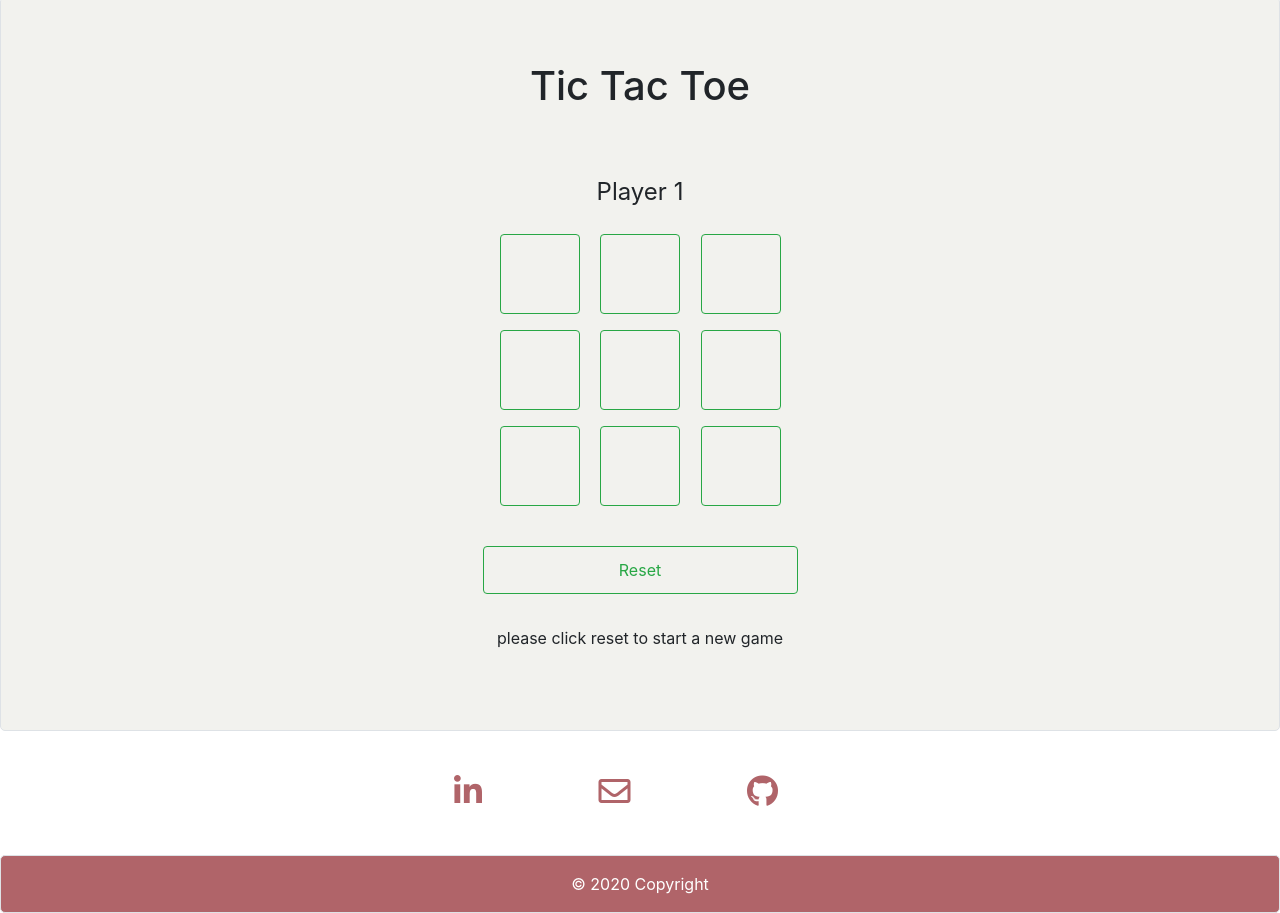
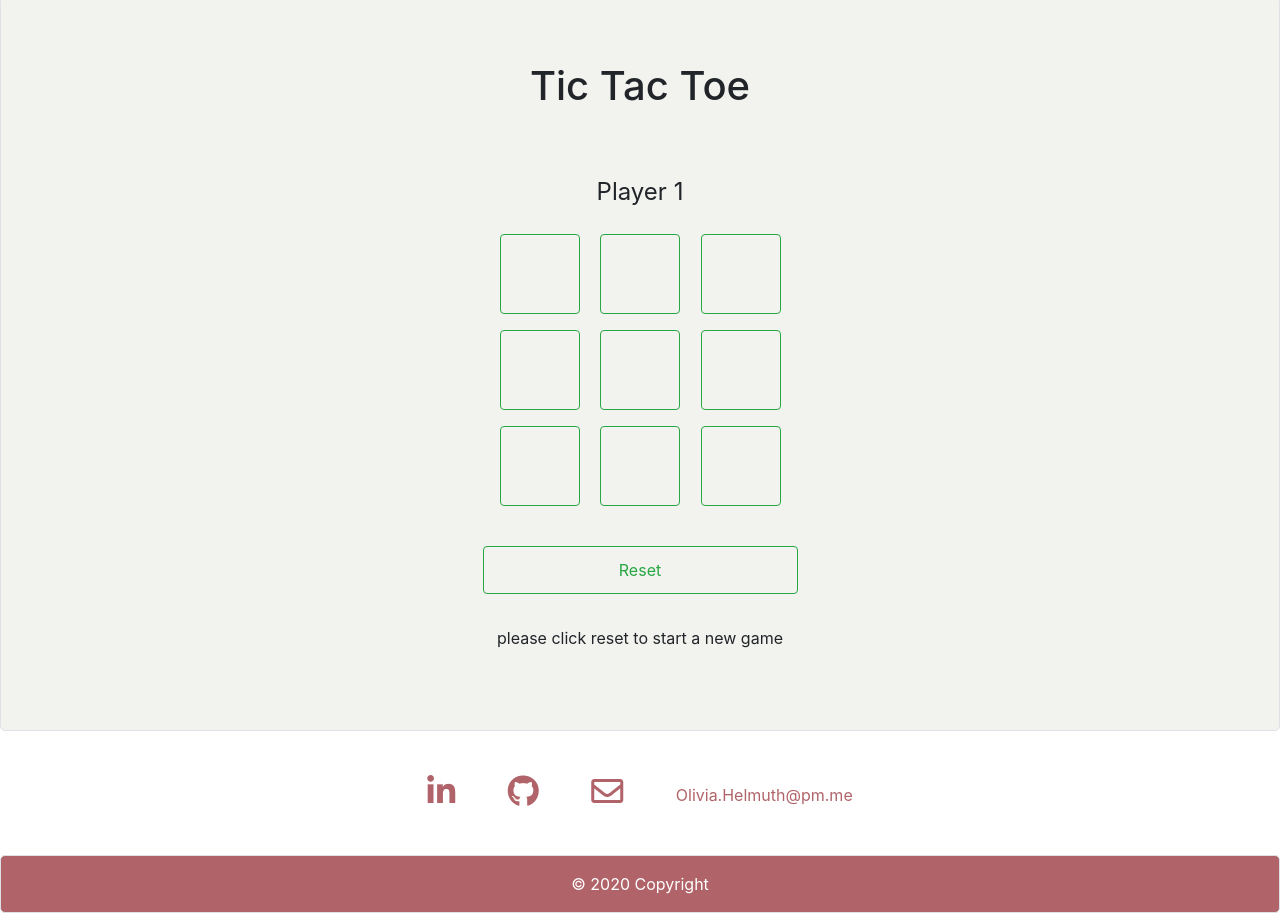
Before and after one commit to OliviaHelmuth/CoronaWebsite, a website: page index1.1.html in a window 1280 px wide. Shown: the part 2566-3479 px from the top of the page. Drawn offline with nearby package versions, Linux system fonts and the light colour scheme.

Commit message:
improved footer, deleted some scomments

```diff
--- a/index1.1.html
+++ b/index1.1.html
@@ -234,22 +234,22 @@
           <a class="footer-icon" href="https://www.linkedin.com/in/olivia-h-a184731a3/" target="_blank">
             <i class="red-font fab fa-linkedin-in fa-lg white-text mr-md-5 mr-3 fa-2x"> </i>
           </a>
+          <!--GitHub-->
+          <a class="footer-icon" href="https://github.com/OliviaHelmuth" target="_blank">
+            <i class="red-font fab fa-github fa-lg white-text mr-md-5 mr-3 fa-2x"></i>
+          </a>
           <!-- Email -->
           <a class="footer-icon" href="mailto:Olivia.Helmuth@pm.me">
             <i class="red-font far fa-envelope fa-lg white-text mr-md-5 mr-3 fa-2x">
             </i>
           </a>
-          <!--GitHub-->
-          <a class="footer-icon" href="https://github.com/OliviaHelmuth" target="_blank">
-            <i class="red-font fab fa-github fa-lg white-text mr-md-5 mr-3 fa-2x"></i>
-          </a>
-
+          <span class="red-font">Olivia.Helmuth@pm.me</span>
         </div>
       </div>
     </div>
   </div>
   <!-- Copyright -->
-  <div class="footer-copyright text-center py-3 red-background white-font border">© 2020 Copyright</div>
+  <div class="footer-copyright text-center py-3 red-background white-font border">© 2020 Copyright </div>
   <!-- Copyright -->
 </footer>
 
--- a/js1.1.js
+++ b/js1.1.js
@@ -1,5 +1,4 @@
 // toilet paper calc
-let numForInput = 0
 const toiletForm = document.getElementById("toilet-form");
 toiletForm.addEventListener("submit", toiletPaperCalculator)
 function toiletPaperCalculator(e) {
@@ -39,6 +38,7 @@ function isValidNumber(value) {
   }
 }
 // shopping list
+let numForInput = 0
 let addItemButton = document.getElementById("add-item-button");
 addItemButton.addEventListener("click", addItem);
 let testVar = document.getElementById("test");
@@ -56,13 +56,6 @@ function addItem() {
       </label>
       <button type="button" class="btn delete-button"><i class="red-font fas fa-trash delete-icon"></i></button>
       `;
-    //   `<div class="input-group-prepend">
-    //    <div class="input-group-text">
-    //     <input type="checkbox" aria-label="Checkbox for following text input">
-    //    </div>
-    //  </div>
-    //   <input type="text" class="form-control addedItem" aria-label="Text input with checkbox" value="${addedItem}" disabled>
-    //   <button type="button" class="btn btn-danger delete-button">delete</button>`;
   let addTemplate = document.createElement("div");
   addTemplate.className = "input-group mb-3"
   addTemplate.innerHTML = itemTemplate;
--- a/style1.1.css
+++ b/style1.1.css
@@ -101,10 +101,13 @@
 #footer i:hover {
     color:#804351!important;
 }
-.footer-icon {
+#footer a {
+    text-decoration: none;
+}
+/* .footer-icon {
     padding-left: 2rem;
     padding-right:2rem;
-}
+} */
 /* colors */
 .green {
     background-color: #7ABF55!important;
```
